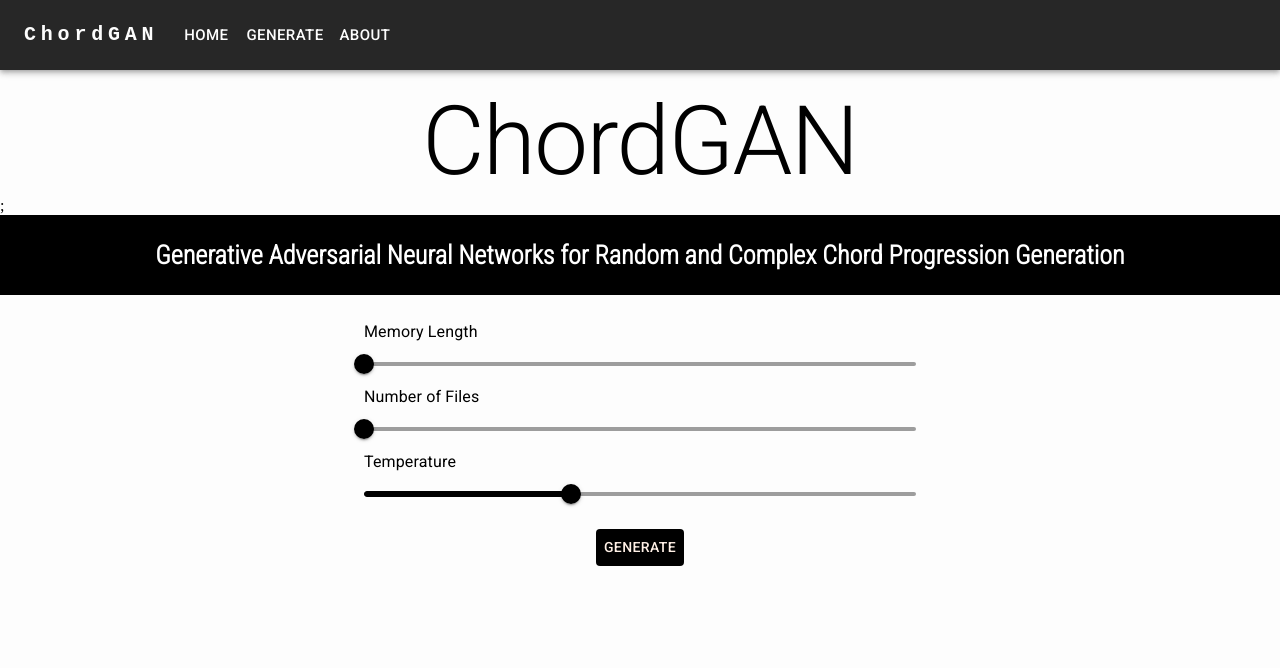
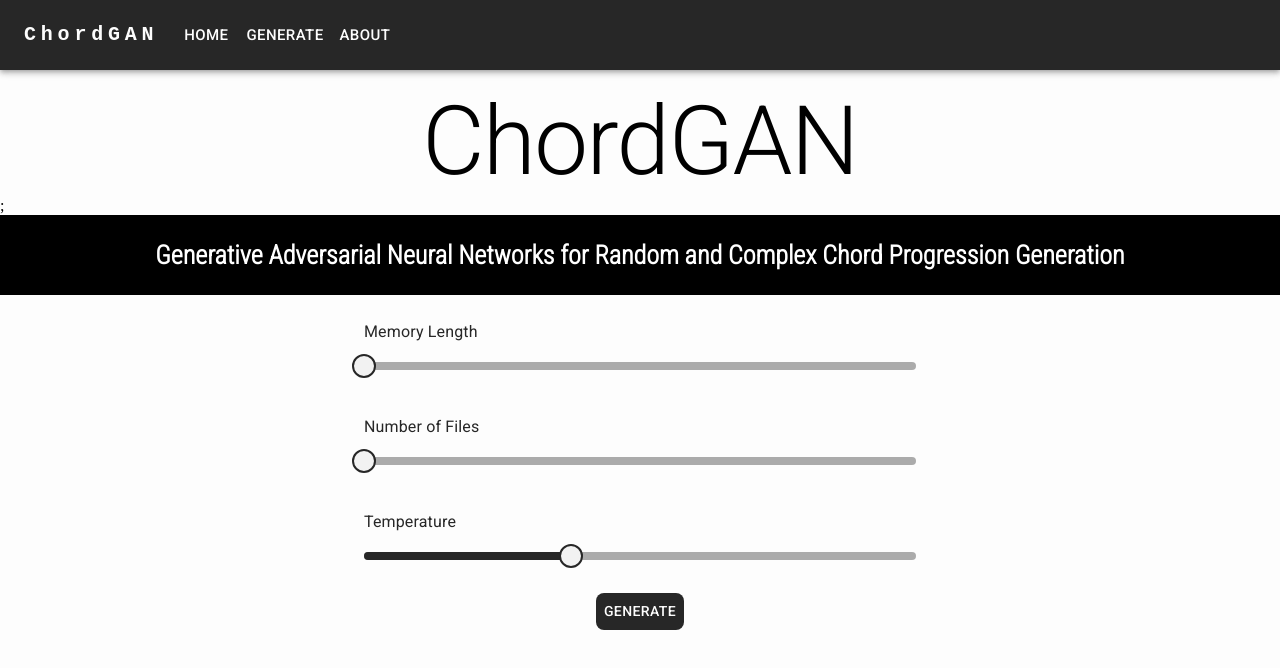
Before and after one commit to MarcahuasiEnthusiast/chordganUI, a React (Create React App) app: page /Generate in a window 1280 px wide. Shown: the top 668 px of the page. Built offline with nearby package versions, Linux system fonts and the light colour scheme.

Commit message:
Adjusted and edited style in Generate.css and added custom elements for scalability

```diff
--- a/src/pages/OldApp.css
+++ b/src/Generate.css
@@ -105,6 +105,31 @@
   font-family: sans-serif;
 }
 
-tone-play-toggle {
+.tone-play-toggle {
   margin-top: 10px;
 }
+
+.lowerMIDIPanel{
+  margin-top: 35px;
+}
+
+.upperPanelStyling {
+  margin-top: 25px;
+  justify-content: center;
+}
+
+.lowerPanelStyling{
+  margin-top: 20px;
+  justify-content: center;
+}
+
+.downloadButtonStyling{
+  width: 50%;
+  height: 50%;
+  top: 50px;
+
+}
+
+.customPlayer{
+  margin-top: -30px;
+}
--- a/src/OldApp.js
+++ b/src/OldApp.js
@@ -2,7 +2,7 @@ import React, { Component } from 'react';
 import {Button, Typography, Divider, Item, Container, Stack, Slider, FormLabel, FormControl, InputLabel, Select, MenuItem, CircularProgress, Snackbar, Alert} from '@mui/material';
 import { Midi } from '@tonejs/midi'
 import * as Tone from 'tone'
-import './OldApp.css';
+import './Generate.css';
 
 // Style sheet
 const formLabelStyling = {
--- a/src/pages/Generate.js
+++ b/src/pages/Generate.js
@@ -2,64 +2,76 @@ import React, { Component } from 'react';
 import {Button, Typography, Divider, Item, Container, Stack, Slider, FormLabel, FormControl, InputLabel, Select, MenuItem, CircularProgress, Snackbar, Alert} from '@mui/material';
 import { Midi } from '@tonejs/midi'
 import * as Tone from 'tone'
-import './OldApp.css';
+import { styled } from '@mui/material/styles';
+import '../Generate.css';
 
-// Style sheet
-const formLabelStyling = {
-  color: "rgb(0, 0, 0)",
+
+
+const CustomSlider = styled(Slider)(({ theme }) => ({
+  color: '#272727',
   whiteSpace: "nowrap",
   textOverflow: "ellipsis",
-  overflow: "hidden"
-};
+  marginTop: "-10px !important",
+  height: 8,
+  '& .MuiSlider-track': {
+    border: 'none',
+  },
+  '& .MuiSlider-thumb': {
+    height: 24,
+    width: 24,
+    backgroundColor: '#f2f2f2',
+    border: '2px solid currentColor',
+    '&:focus, &:hover, &.Mui-active, &.Mui-focusVisible': {
+      boxShadow: 'inherit',
+    },
+    '&:before': {
+      display: 'none',
+    },
+  },
+  '& .MuiSlider-valueLabel': {
+    lineHeight: 1.2,
+    fontSize: 10,
+    background: 'unset',
+    padding: 0,
+    width: 30,
+    height: 30,
+    borderRadius: '50% 50% 50% 0',
+    backgroundColor: '#858585',
+    transformOrigin: 'bottom left',
+    transform: 'translate(50%, -100%) rotate(-45deg) scale(0)',
+    '&:before': { display: 'none' },
+    '&.MuiSlider-valueLabelOpen': {
+      transform: 'translate(50%, -85%) rotate(-45deg) scale(1)',
+    },
+    '& > *': {
+      transform: 'rotate(45deg)',
+    },
+  },
+}));
 
-const sliderLabelNumberOfFilesStyling = {
-  color: "rgb(0, 0, 0)",
+const CustomFormLabel = styled(FormLabel)(({ theme }) => ({
+
+  color: '#272727',
   whiteSpace: "nowrap",
   textOverflow: "ellipsis",
-  overflow: "hidden",
-  marginTop: "-10px !important"
-}
+  overflow: 'hidden',
 
-const MIDISelectLabel = {
-  color: "rgb(0, 0, 0)",
-  whiteSpace: "nowrap",
-  textOverflow: "ellipsis",
-  overflow: "hidden",
-}
+}));
 
-const lowerMIDIPanel = {
-  marginTop: "35px",
-}
+const CustomButton = styled(Button)(({ theme }) => ({
+  color: "#fdfdfd",
+  backgroundColor: "#272727",
+  textAlign: "center",
+  borderRadius: '8px',
+  '&:hover': {
+    backgroundColor: '#858585',
+    color: '#fdfdfd',
+  },
 
-const upperPanelStyling = {
-  marginTop: "25px",
-  justifyContent: "center"
-}
 
-const lowerPanelStyling = {
-  marginTop: "20px",
-  justifyContent: "center"
-}
+}));
 
-const sliderMemoryLengthStyling = {
-  color: "rgb(0, 0, 0)",
-  marginTop: "-10px !important"
-}
-
-const generateButtonStyling = {
-  color: "rgb(255, 240, 230)",
-  backgroundColor: "rgb(0, 0, 0)"
-}
-
-const downloadButtonStyling = {
-  width: "50%",
-  height: "50%",
-  color: "rgb(255, 240, 230)",
-  backgroundColor: "rgb(0, 0, 0)",
-  top: "50px"
-}
-
-class Gemerate extends Component {
+class Generate extends Component {
 
   constructor(props) {
     super(props); // check why? study
@@ -376,21 +388,18 @@ class Gemerate extends Component {
 
         <Container maxWidth="sm">
 
-          <div className='upper-panel'>
-            <Stack direction="column" spacing={2} divider={<Divider orientation="vertical" flexItem />} sx={upperPanelStyling} >
-              <FormLabel id="slider1Label" sx={formLabelStyling}> Memory Length </FormLabel>
-              <Slider
-                sx={sliderMemoryLengthStyling}
+          <div>
+            <Stack direction="column" spacing={2} divider={<Divider orientation="vertical" flexItem />} className='upperPanelStyling'>
+              <CustomFormLabel id="slider1Label"> Memory Length </CustomFormLabel>
+                <CustomSlider
                     aria-label="MemoryLength"
                     valueLabelDisplay="auto"
                     min={100} max={2070} step={10}
                     value={this.state.memoryLength}
                     onChange={this.memLengthHandler}
                 />
-
-              <FormLabel id="slider2Label" sx={sliderLabelNumberOfFilesStyling}> Number of Files </FormLabel>
-              <Slider
-                sx={sliderMemoryLengthStyling}
+              <CustomFormLabel id="slider2Label"> Number of Files </CustomFormLabel>
+              <CustomSlider
                   aria-label="NumberOfFiles"
                   valueLabelDisplay="auto"
                   min={1} max={5} step={1}
@@ -398,9 +407,8 @@ class Gemerate extends Component {
                   onChange={this.numFilesHandler}
               />
 
-              <FormLabel id="slider3Label" sx={sliderLabelNumberOfFilesStyling}> Temperature</FormLabel>
-              <Slider
-                sx={sliderMemoryLengthStyling}
+              <CustomFormLabel id="slider3Label"> Temperature</CustomFormLabel>
+              <CustomSlider
                   aria-label="Temperature"
                   valueLabelDisplay="auto"
                   min={0.80} max={1.20} step={0.01}
@@ -409,8 +417,8 @@ class Gemerate extends Component {
               />
             </Stack>
 
-            <Stack direction="row" spacing={3} divider={<Divider orientation="vertical" flexItem />} sx={lowerPanelStyling} >
-              <Button variant="text" className='Generate-Button' sx={generateButtonStyling} onClick={this.generate}>Generate</Button>
+            <Stack direction="row" spacing={3} divider={<Divider orientation="vertical" flexItem />} className='lowerPanelStyling' >
+                <CustomButton variant="text"  onClick={this.generate}>Generate</CustomButton>
               {/* <Button href="http://localhost:5000/get-files" disabled={this.state.downloadDisabled} variant="contained" className='Download-Button' sx={generateButtonStyling} download="generated.zip">Download</Button> */}
             </Stack>
           </div>
@@ -419,8 +427,8 @@ class Gemerate extends Component {
 
             <>
               <div className='lower-panel'>
-                <Stack direction="column" spacing={2} divider={<Divider orientation="vertical" flexItem />} sx={lowerMIDIPanel} >
-                  <FormLabel id="MIDISelectLabel" sx={MIDISelectLabel}> Select a file and press play to hear an audio preview </FormLabel>
+                <Stack direction="column" spacing={2} divider={<Divider orientation="vertical" flexItem />} className='lowerMIDIPanel' >
+                  <CustomFormLabel id="MIDISelectLabel" sx={{marginTop:-3}}> Select a file and press play to hear an audio preview </CustomFormLabel>
                   <FormControl fullWidth>
                     <InputLabel id="demo-simple-select-label">MIDI</InputLabel>
                     <Select
@@ -438,9 +446,9 @@ class Gemerate extends Component {
                   </FormControl>
                 </Stack>
 
-                <Stack direction="row" spacing={1} divider={<Divider orientation="vertical" flexItem />} sx={lowerPanelStyling} >
+                <Stack direction="row" spacing={1} divider={<Divider  orientation="vertical" flexItem />} className='lowerPanelStyling' >
 
-                  <div>
+                  <div className='customPlayer'>
                     <tone-content>
                       <tone-play-toggle
                         ref={this.player}
@@ -450,8 +458,12 @@ class Gemerate extends Component {
                       </tone-play-toggle>
                     </tone-content>
                   </div>
-                  <Button href='http://localhost:5000/getFile/' disabled={this.state.selectedMIDI && false} variant="text" className='Download-Button' sx={downloadButtonStyling} download={this.state.selectedMIDI}>Download Selected</Button>
-                  <Button href="http://localhost:5000/get-files" disabled={this.state.downloadDisabled} variant="text" className='Download-Button' sx={downloadButtonStyling} download="generated.zip">Download All</Button>
+                  <div className='downloadButtonStyling'>
+                    <CustomButton href='http://localhost:5000/getFile/' disabled={this.state.selectedMIDI && false} variant="text"  download={this.state.selectedMIDI}>Download Selected</CustomButton>
+                  </div>
+                  <div className='downloadButtonStyling'>
+                    <CustomButton href="http://localhost:5000/get-files" disabled={this.state.downloadDisabled} variant="text" className='Download-Button'  download="generated.zip">Download All</CustomButton>
+                  </div>
                 </Stack>
 
                 <br></br>
@@ -487,4 +499,4 @@ class Gemerate extends Component {
   }
 }
 
-export default Gemerate;
+export default Generate;
```
Lines whose indentation alone changed are shown as unchanged.
